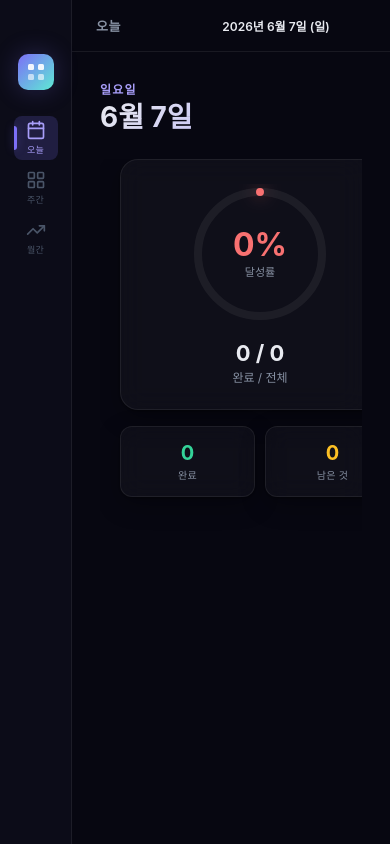
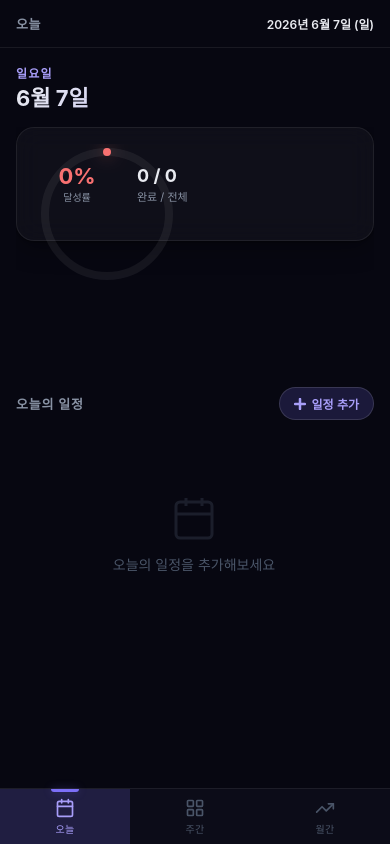
Before and after one commit to Eddy-Cho1/schedule-tracker, a React (Vite) app: page / in a window 390 px wide. Built offline with nearby package versions, Linux system fonts and the light colour scheme.

Commit message:
Responsive mobile layout: bottom nav, scroll calendar, bottom sheet modal

```diff
--- a/index.html
+++ b/index.html
@@ -2,7 +2,7 @@
 <html lang="ko">
   <head>
     <meta charset="UTF-8" />
-    <meta name="viewport" content="width=device-width, initial-scale=1.0" />
+    <meta name="viewport" content="width=device-width, initial-scale=1.0, viewport-fit=cover" />
     <title>일정 트래커</title>
 
     <!-- PWA -->
--- a/src/App.css
+++ b/src/App.css
@@ -163,10 +163,9 @@ body {
   -webkit-app-region: drag;
   display: flex;
   align-items: center;
-  padding: 0 24px 0 0;
+  padding: 0 24px;
   border-bottom: 1px solid var(--border);
   gap: 12px;
-  padding-left: 24px;
 }
 
 .topbar-title {
@@ -957,3 +956,164 @@ body {
   scrollbar-width: thin;
   scrollbar-color: var(--border) transparent;
 }
+
+/* ━━━━━━━━━━━━━━━━━━━━━━━━━━━━━━━━━━━━━━━━━━━━━━━━━━━━━━━━━
+   Mobile (≤ 768px)
+   ━━━━━━━━━━━━━━━━━━━━━━━━━━━━━━━━━━━━━━━━━━━━━━━━━━━━━━━━━ */
+
+@media (max-width: 768px) {
+
+  /* ── Layout: sidebar → bottom nav ── */
+  .app-shell {
+    flex-direction: column;
+    height: 100dvh;
+  }
+
+  .main {
+    flex: 1;
+    overflow: hidden;
+    min-height: 0;
+  }
+
+  .sidebar {
+    width: 100%;
+    height: calc(56px + env(safe-area-inset-bottom));
+    flex-direction: row;
+    flex-shrink: 0;
+    padding: 0;
+    padding-bottom: env(safe-area-inset-bottom);
+    padding-top: 0;
+    border-right: none;
+    border-top: 1px solid var(--border);
+    justify-content: space-around;
+    align-items: center;
+    gap: 0;
+    order: 2;
+  }
+
+  .sidebar-logo { display: none; }
+  .sidebar-spacer { display: none; }
+
+  .nav-btn {
+    flex: 1;
+    height: 56px;
+    width: auto;
+    border-radius: 0;
+    flex-direction: column;
+    gap: 3px;
+  }
+
+  .nav-btn.active::before {
+    left: 50%;
+    top: 0;
+    bottom: auto;
+    transform: translateX(-50%);
+    width: 28px;
+    height: 3px;
+    border-radius: 0 0 4px 4px;
+  }
+
+  .nav-label {
+    font-size: 10px;
+  }
+
+  /* ── Topbar ── */
+  .topbar {
+    height: calc(48px + env(safe-area-inset-top));
+    padding-top: env(safe-area-inset-top);
+    padding-left: 16px;
+    padding-right: 16px;
+    -webkit-app-region: unset;
+  }
+
+  .topbar-period {
+    font-size: 12px;
+    min-width: unset;
+  }
+
+  /* ── Content ── */
+  .view-content {
+    padding: 16px;
+    padding-bottom: 24px;
+  }
+
+  /* ── Today: single column ── */
+  .today-grid {
+    grid-template-columns: 1fr;
+    gap: 16px;
+    height: auto;
+  }
+
+  .today-aside {
+    order: -1;
+  }
+
+  .ring-card {
+    flex-direction: row;
+    padding: 16px 20px;
+    gap: 20px;
+    align-items: center;
+    justify-content: flex-start;
+  }
+
+  .ring-wrap {
+    width: 80px !important;
+    height: 80px !important;
+    flex-shrink: 0;
+  }
+
+  .ring-pct { font-size: 22px !important; }
+  .ring-sub { font-size: 10px; }
+  .ring-label { text-align: left; }
+  .ring-label .count { font-size: 18px; }
+  .ring-label .desc { font-size: 11px; }
+
+  .stat-row { display: none; }
+
+  .today-header { margin-bottom: 16px; }
+  .today-date { font-size: 22px; }
+  .tasks-scroll { max-height: none; }
+
+  /* ── Weekly: horizontal scroll ── */
+  .weekly-grid {
+    grid-template-columns: repeat(7, 148px);
+    overflow-x: auto;
+    -webkit-overflow-scrolling: touch;
+    scrollbar-width: none;
+    margin-bottom: 20px;
+    padding-bottom: 4px;
+  }
+
+  .weekly-grid::-webkit-scrollbar { display: none; }
+
+  /* ── Monthly: 2×2 summary ── */
+  .monthly-summary {
+    grid-template-columns: repeat(2, 1fr);
+  }
+
+  .summary-val { font-size: 22px; }
+
+  .week-range { min-width: 80px; font-size: 11px; }
+  .week-tasks-count { display: none; }
+
+  /* ── Modal: bottom sheet ── */
+  .modal-overlay {
+    align-items: flex-end;
+  }
+
+  .modal-box {
+    width: 100%;
+    max-width: 100%;
+    border-radius: var(--radius-xl) var(--radius-xl) 0 0;
+    padding: 24px 20px;
+    padding-bottom: calc(24px + env(safe-area-inset-bottom));
+  }
+
+  .cat-grid {
+    grid-template-columns: repeat(3, 1fr);
+  }
+
+  /* ── Charts ── */
+  .chart-section { padding: 16px; }
+
+}
```
Also changed, not shown: 1 other file (tests, documents, lock files or other folders).
